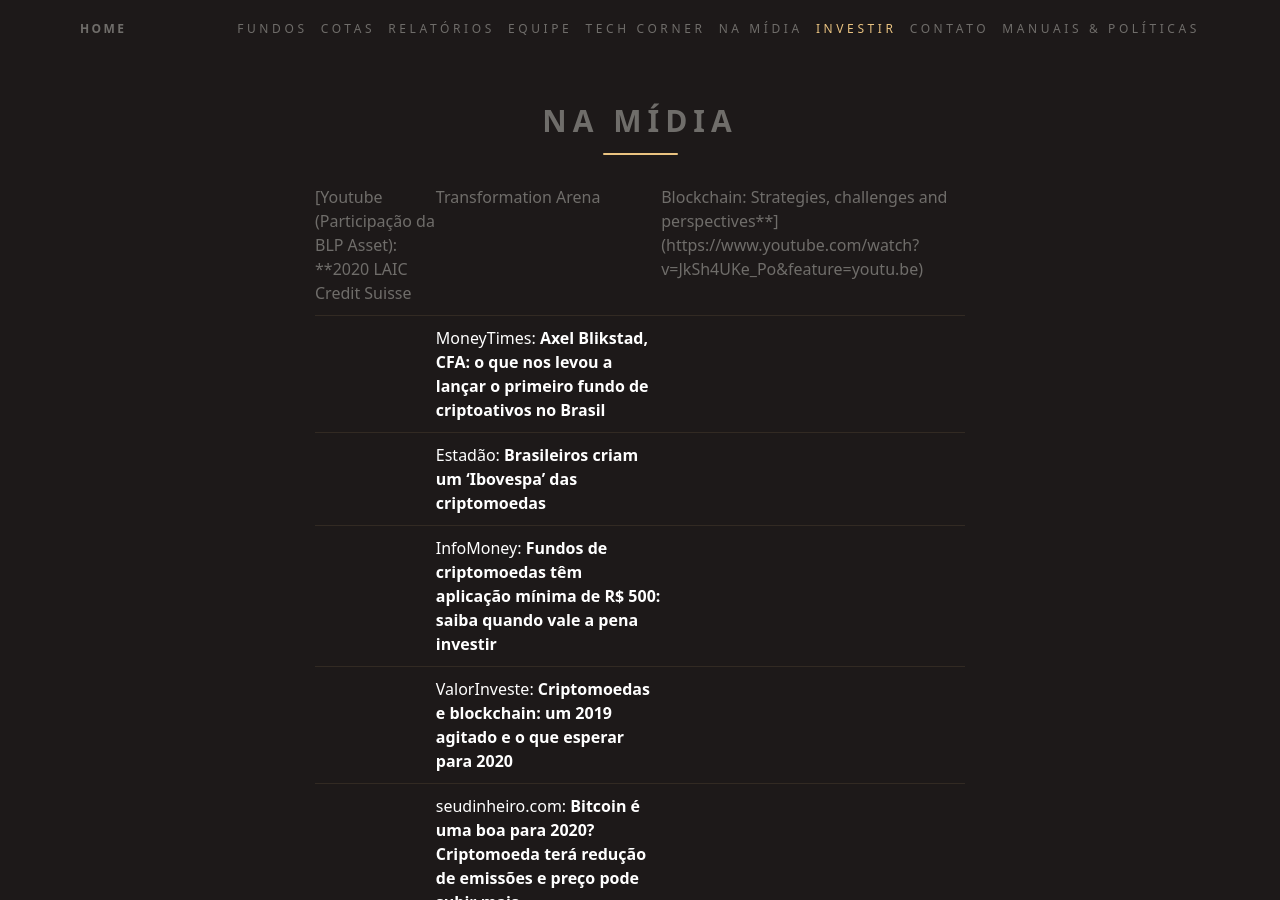
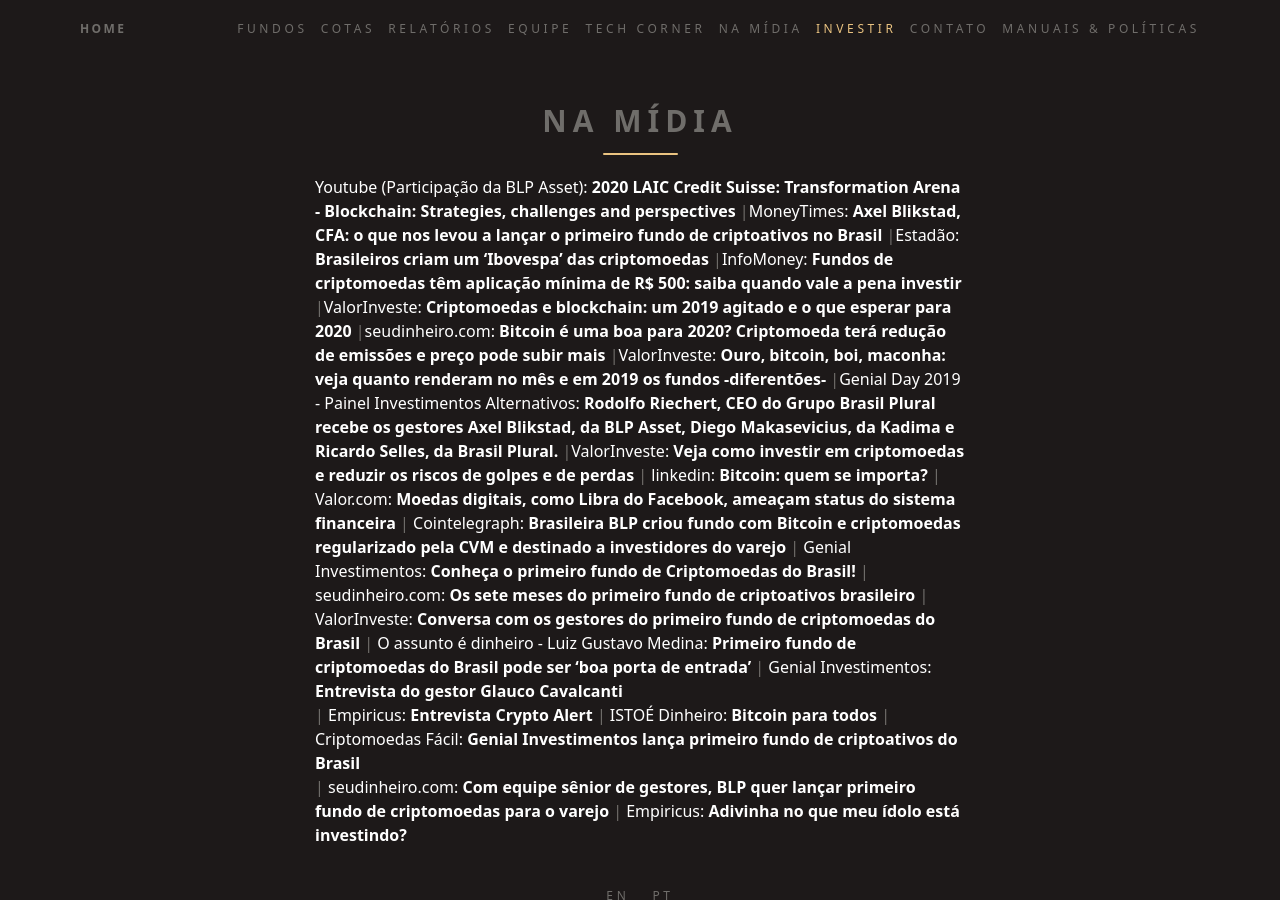
Before and after one commit to ateliedetemas/blpcrypto, a Jekyll site: the page built from _pages/na-midia.md, in a window 1280 px wide and 900 px high. Built offline with Jekyll 4.4.1, drawn with Linux system fonts in a browser that asks for light colours.

Commit message:
Update na-midia.md

```diff
--- a/_pages/na-midia.md
+++ b/_pages/na-midia.md
@@ -3,7 +3,7 @@ lang: pt
 layout: page
 title: Na Mídia
 ---
-[Youtube (Participação da BLP Asset): **2020 LAIC Credit Suisse | Transformation Arena | Blockchain: Strategies, challenges and perspectives**](https://www.youtube.com/watch?v=JkSh4UKe_Po&feature=youtu.be)
+[Youtube (Participação da BLP Asset): **2020 LAIC Credit Suisse: Transformation Arena - Blockchain: Strategies, challenges and perspectives**](https://www.youtube.com/watch?v=JkSh4UKe_Po&feature=youtu.be)
 |[MoneyTimes: **Axel Blikstad, CFA: o que nos levou a lançar o primeiro fundo de criptoativos no Brasil**](https://moneytimes.com.br/axel-blikstad-cfa-o-que-nos-levou-a-lancar-o-primeiro-fundo-de-criptoativos-no-brasil/)
 |[Estadão: **Brasileiros criam um ‘Ibovespa’ das criptomoedas**](https://economia.estadao.com.br/noticias/geral,brasileiros-criam-um-ibovespa-das-criptomoedas,70003154197)
 |[InfoMoney: **Fundos de criptomoedas têm aplicação mínima de R$ 500: saiba quando vale a pena investir**](https://www.infomoney.com.br/mercados/fundos-de-criptomoedas-tem-aplicacao-minima-de-r-500-saiba-quando-vale-a-pena-investir/)
```
